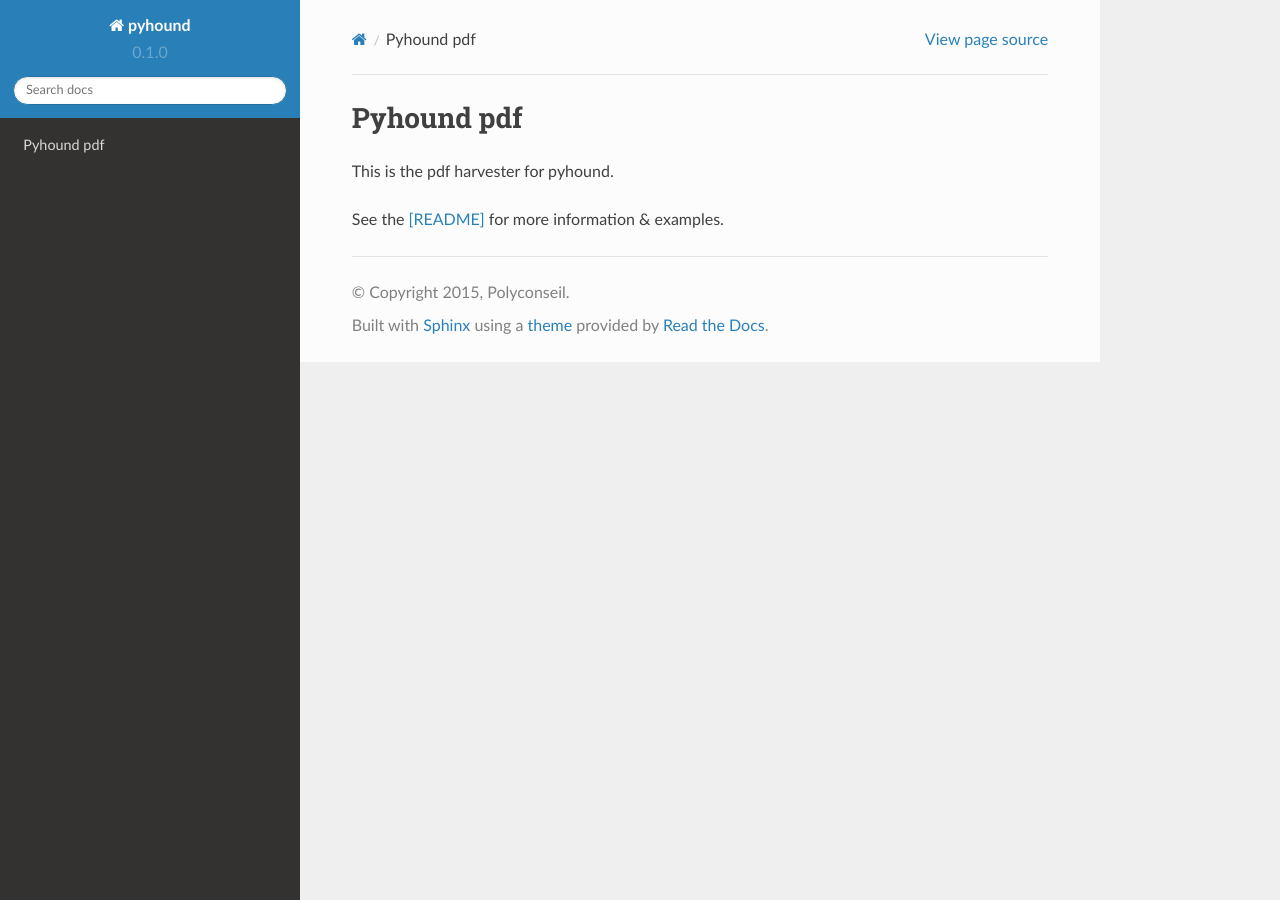
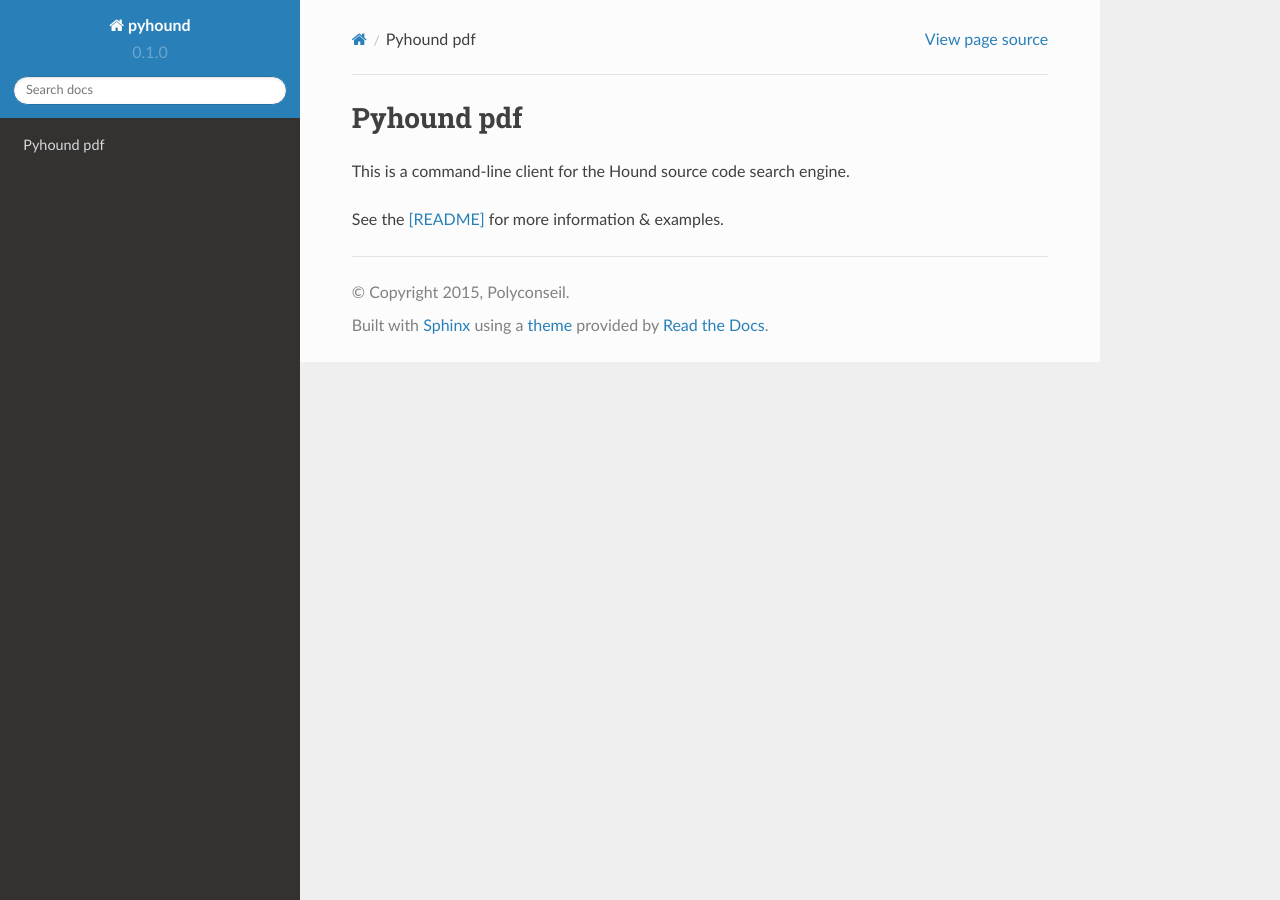
Before and after one commit to Polyconseil/pyhound, a Sphinx documentation site: the page built from docs/index.rst, in a window 1280 px wide. Built offline with Sphinx 7.4.7 and the Read the Docs theme 2.0.0, drawn with Linux system fonts in a browser that asks for light colours.

Commit message:
Modify docs

```diff
--- a/docs/index.rst
+++ b/docs/index.rst
@@ -2,7 +2,7 @@
 ===========
 
 
-This is the pdf harvester for pyhound.
+This is a command-line client for the Hound source code search engine.
 
 See the `[README]`_ for more information & examples.
 
```
